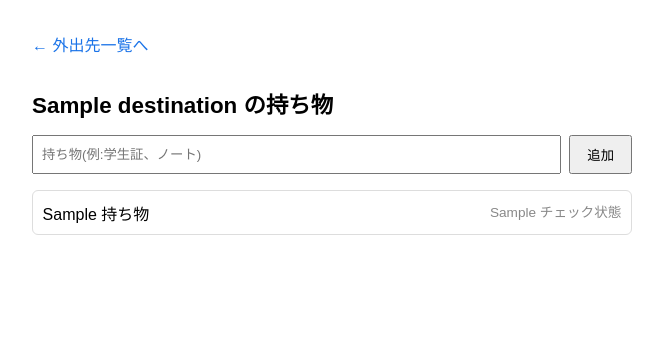
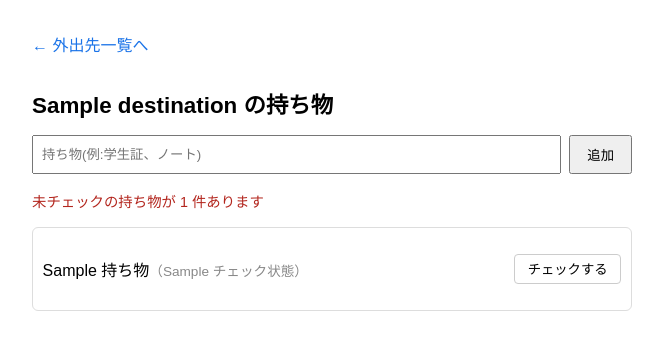
Before and after one commit to csda24067-svg/wasuremono, a Flask app: template templates/items.html in a window 1280 px wide. Shown: the top 350 px of the page, without its empty margins (308-971 px from the left). Run offline with Flask 3, Linux system fonts and the light colour scheme; the template is opened without the code that fills it: most values are stand-ins (such as "Sample title", 1, 10 or a date in 2020).

Commit message:
チェック機能・準備完了表示を追加

```diff
--- a/app.py
+++ b/app.py
@@ -1,6 +1,7 @@
 """
 忘れ物確認Webアプリ
-今回実装: 外出先登録機能(No.1) + 持ち物登録機能(No.2) + 一覧表示(No.3) + CSV保存/読み込み(No.6,7)
+実装済: 外出先登録(No.1) + 持ち物登録(No.2) + 一覧表示(No.3) + CSV保存/読み込み(No.6,7)
+今回追加: チェック機能(No.4) + 準備完了表示(No.5)
 制約: Flask / CSV保存 / DBなし / ログインなし (要件定義 6章に準拠)
 """
 import csv
@@ -14,6 +15,7 @@ app.secret_key = "pbl-wasuremono-dev-key"  # flash表示用(開発用)
 CSV_PATH = os.path.join(os.path.dirname(__file__), "data.csv")
 HEADER = ["外出先", "持ち物", "チェック状態"]
 UNCHECKED = "未チェック"
+CHECKED = "チェック済み"
 
 
 # ---------- CSVStorage 相当 (クラス図 CSVStorage: load/save) ----------
@@ -90,7 +92,7 @@ def add_destination():
     return redirect(url_for("items", destination=name))
 
 
-# ---------- 機能No.2,3: 持ち物登録 + 一覧表示 ----------
+# ---------- 機能No.2,3,5: 持ち物登録 + 一覧表示 + 準備完了判定 ----------
 @app.route("/items/<destination>")
 def items(destination):
     if destination not in get_destinations():
@@ -98,7 +100,22 @@ def items(destination):
         return redirect(url_for("index"))
     # 目印行(持ち物が空)は表示しない
     item_rows = [r for r in get_items(destination) if r["持ち物"]]
-    return render_template("items.html", destination=destination, items=item_rows)
+
+    # 準備完了判定 (No.5 / ユースケース図 include:全項目チェック済みか判定)
+    # 持ち物が1件以上あり、かつ全てがチェック済みのとき準備完了
+    all_done = len(item_rows) > 0 and all(
+        r["チェック状態"] == CHECKED for r in item_rows
+    )
+    unchecked = [r for r in item_rows if r["チェック状態"] != CHECKED]
+
+    return render_template(
+        "items.html",
+        destination=destination,
+        items=item_rows,
+        checked=CHECKED,
+        all_done=all_done,
+        unchecked_count=len(unchecked),
+    )
 
 
 @app.route("/items/<destination>/add", methods=["POST"])
@@ -129,5 +146,31 @@ def add_item(destination):
     return redirect(url_for("items", destination=destination))
 
 
+# ---------- 機能No.4: チェック切替 (Item.check / uncheck) ----------
+@app.route("/items/<destination>/toggle", methods=["POST"])
+def toggle_item(destination):
+    item_name = (request.form.get("item") or "").strip()
+
+    if destination not in get_destinations():
+        flash("指定された外出先は存在しません", "error")
+        return redirect(url_for("index"))
+
+    rows = load_rows()
+    found = False
+    for r in rows:
+        if r["外出先"] == destination and r["持ち物"] == item_name:
+            # 状態遷移図: チェックを入れる / 外す の往復
+            r["チェック状態"] = UNCHECKED if r["チェック状態"] == CHECKED else CHECKED
+            found = True
+            break
+
+    if not found:
+        flash("対象の持ち物が見つかりません", "error")
+        return redirect(url_for("items", destination=destination))
+
+    save_rows(rows)  # チェック状態をCSVに保存 (受け入れ基準5)
+    return redirect(url_for("items", destination=destination))
+
+
 if __name__ == "__main__":
     app.run(debug=True)
--- a/templates/items.html
+++ b/templates/items.html
@@ -17,6 +17,15 @@
     li { padding: .6rem; border: 1px solid #ddd; border-radius: 6px; margin-bottom: .4rem;
          display: flex; justify-content: space-between; }
     .state { color: #888; font-size: .85rem; }
+    li.done { background: #f1f8f2; }
+    li.done .state { color: #1e7e34; }
+    .toggle-btn { padding: .3rem .8rem; cursor: pointer; border: 1px solid #ccc;
+                  border-radius: 4px; background: #fff; }
+    .toggle-btn.on { background: #1e7e34; color: #fff; border-color: #1e7e34; }
+    .ready { padding: 1rem; background: #e6f4ea; color: #1e7e34; border-radius: 8px;
+             font-weight: bold; text-align: center; font-size: 1.2rem; margin: 1rem 0; }
+    .remain { color: #b3261e; font-size: .9rem; margin: .5rem 0; }
+    .item-row { display: flex; justify-content: space-between; align-items: center; }
     a.back { display: inline-block; margin-bottom: 1rem; color: #1a73e8; text-decoration: none; }
   </style>
 </head>
@@ -36,9 +45,24 @@
   </form>
 
   {% if items %}
+    {% if all_done %}
+      <div class="ready">✅ 準備完了！</div>
+    {% else %}
+      <p class="remain">未チェックの持ち物が {{ unchecked_count }} 件あります</p>
+    {% endif %}
     <ul>
       {% for it in items %}
-        <li><span>{{ it['持ち物'] }}</span><span class="state">{{ it['チェック状態'] }}</span></li>
+        <li class="item-row {% if it['チェック状態'] == checked %}done{% endif %}">
+          <span>{{ it['持ち物'] }}<span class="state">（{{ it['チェック状態'] }}）</span></span>
+          <form action="{{ url_for('toggle_item', destination=destination) }}" method="post">
+            <input type="hidden" name="item" value="{{ it['持ち物'] }}">
+            {% if it['チェック状態'] == checked %}
+              <button type="submit" class="toggle-btn on">✓ 済</button>
+            {% else %}
+              <button type="submit" class="toggle-btn">チェックする</button>
+            {% endif %}
+          </form>
+        </li>
       {% endfor %}
     </ul>
   {% else %}
```
